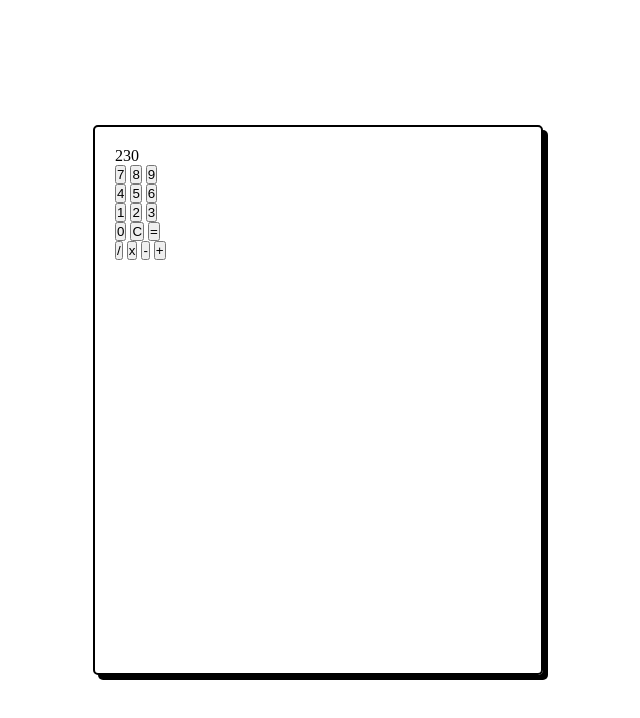
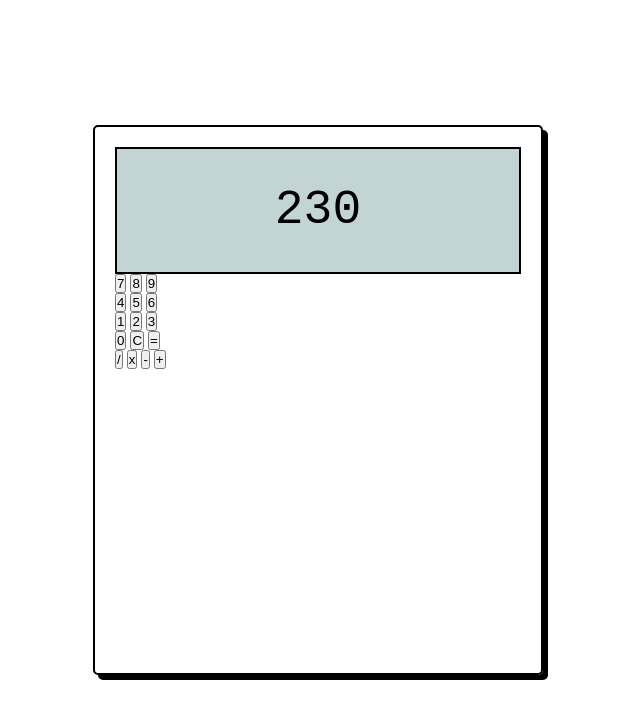
Before and after one commit to Bence-Sziver/calculator, a plain HTML site: page index.html in a window 1280 px wide. Shown: the whole page, without its empty margins (322-962 px from the left). Drawn offline with Linux system fonts and the light colour scheme.

Commit message:
Position, size and style the display

```diff
--- a/style.css
+++ b/style.css
@@ -26,3 +26,14 @@ body {
   box-shadow: 5px 5px;
   padding: 20px;
 }
+
+#display {
+  display: flex;
+  justify-content: center;
+  align-items: center;
+  height: 25%;
+  border: 2px solid rgb(0, 0, 0);
+  background-color: rgb(194, 212, 212);
+  font-family: 'Courier New', Courier, monospace;
+  font-size: 48px;
+}
```
